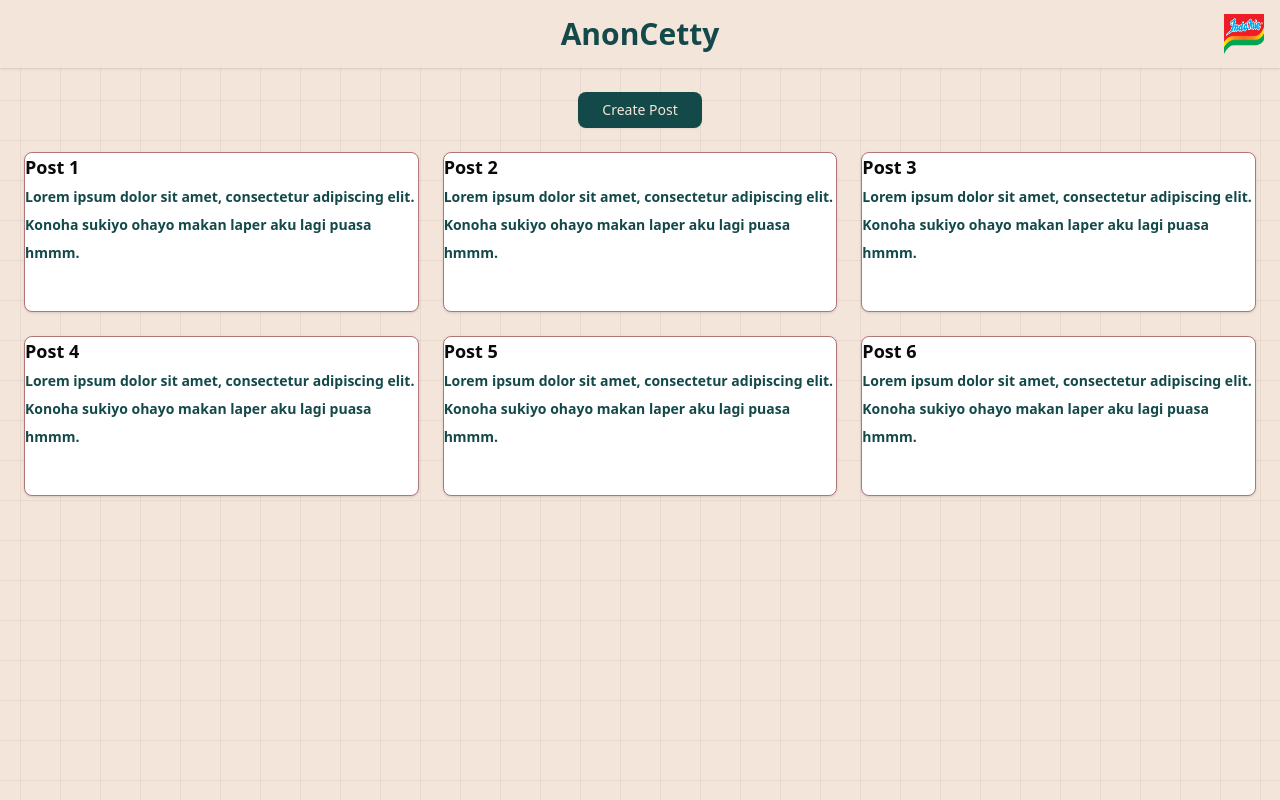
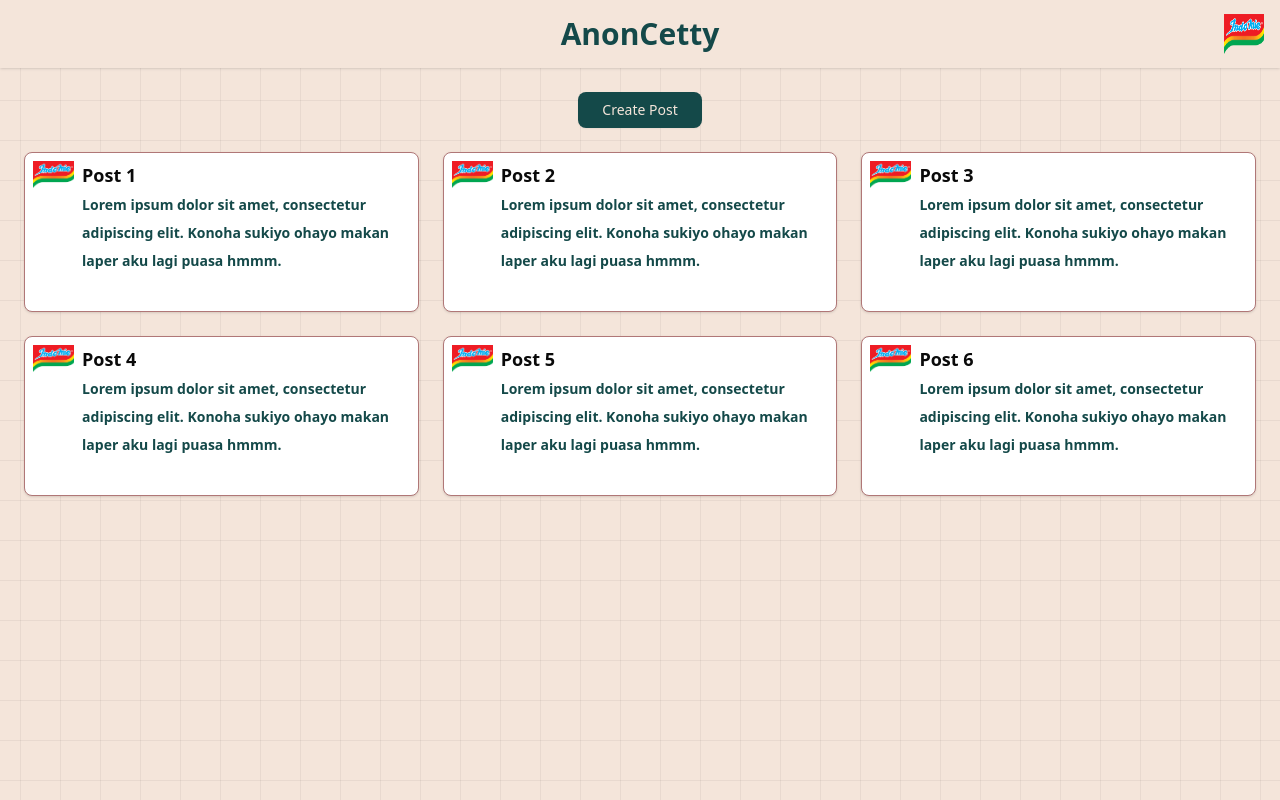
Before and after one commit to 53buahapel/anoncetty, a Next.js app: page / in a window 1280 px wide. Built offline with nearby package versions, Linux system fonts and the light colour scheme.

Commit message:
feat: add API routes for post handling and update UI components for better user experience

```diff
--- /dev/null
+++ b/app/api/post/route.ts
@@ -0,0 +1,16 @@
+import { NextRequest, NextResponse } from "next/server";
+
+export async function GET(params : NextRequest) {
+  return NextResponse.json({
+    message: `My name is ${params.nextUrl.searchParams.get("name")}`
+  });
+}
+
+export async function POST(request : NextRequest) {
+  const body = await request.json();
+  console.log(body);
+
+  return NextResponse.json({
+    message: "Hello World"
+  });
+}
--- a/app/create/page.tsx
+++ b/app/create/page.tsx
@@ -20,8 +20,8 @@ export default function CreatePost() {
           <form className="space-y-4">
             <Input
               type="text"
-              placeholder="Tulis Nama Kamu Disini..."
-              className="w-ful placeholder:text-[#144949]/50l"
+              placeholder="Judulnya disini..."
+              className="w-full placeholder:text-[#144949]/50l"
             />
 
             <Textarea
--- a/app/globals.css
+++ b/app/globals.css
@@ -3,6 +3,15 @@
 @plugin "tailwindcss-animate";
 
 @custom-variant dark (&:is(.dark *));
+@tailwind base;
+@tailwind components;
+@tailwind utilities;
+
+@layer base {
+  * {
+    @apply border-border;
+  }
+}
 
 @theme inline {
   --color-background: var(--background);
--- a/app/layout.tsx
+++ b/app/layout.tsx
@@ -1,6 +1,7 @@
 import type { Metadata } from "next";
 import { Geist, Geist_Mono } from "next/font/google";
 import "./globals.css";
+// import TopLoader from "@/components/TopLoader";
 
 const geistSans = Geist({
   variable: "--font-geist-sans",
@@ -27,6 +28,7 @@ export default function RootLayout({
       <body
         className={`${geistSans.variable} ${geistMono.variable} antialiased bg-background text-foreground`}
       >
+        {/* <TopLoader /> */}
         {children}
       </body>
     </html>
--- a/app/page.tsx
+++ b/app/page.tsx
@@ -5,6 +5,7 @@ import Link from "next/link";
 import Header from "@/components/Header";
 import { Button } from "@/components/ui/button";
 import PostsSkeleton from "@/components/PostsSkeleton";
+import Image from "next/image";
 
 export default function Home() {
   const [fetchThread, setLoading] = useState(true);
@@ -32,14 +33,21 @@ export default function Home() {
         {Array.from({ length: 6 }).map((_, i) => (
           <div
             key={i}
-            className="h-40 bg-card text-card-foreground border border-border rounded-md flex text-lg font-semibold shadow transition-all duration-500">
+            className="h-40 bg-card text-card-foreground p-2 border border-border rounded-md flex text-lg font-semibold shadow transition-all duration-500">
             {fetchThread ? (
               <PostsSkeleton /> // Single rectangle skeleton
             ) : (
-              <p>
-                Post {i + 1} <br />
-                <span className="text-sm text-muted-foreground">Lorem ipsum dolor sit amet, consectetur adipiscing elit. Konoha sukiyo ohayo makan laper aku lagi puasa hmmm.</span>
-              </p> // Final content
+              <div className="flex space-x-2">
+                <div className="">
+                  <Image src="/Indomie_Logo.png" alt="placeholder" width={100} height={100} />
+                </div>
+                <div className="">
+                  <p>
+                    Post {i + 1}
+                  </p>
+                  <span className="text-sm text-muted-foreground">Lorem ipsum dolor sit amet, consectetur adipiscing elit. Konoha sukiyo ohayo makan laper aku lagi puasa hmmm.</span>
+                </div>
+              </div>
             )}
           </div>
         ))}
--- a/components/PostsSkeleton.tsx
+++ b/components/PostsSkeleton.tsx
@@ -5,14 +5,16 @@ export default function PostsSkeleton() {
       <div className="absolute inset-0 bg-muted-foreground from-muted via-muted/50 to-muted animate-shimmer z-0 opacity-30" />
 
       {/* Skeleton Content */}
-      <div className="relative z-10 flex flex-col h-full space-y-3 p-4">
-
+      <div className="flex items-start space-x-3">
         {/* Avatar Circle */}
         <div className="w-12 h-12 bg-muted-foreground rounded-full overflow-hidden relative animate-pulse opacity-65" />
+
         {/* Text Lines */}
-        <div className="w-3/4 h-4 bg-muted-foreground rounded relative overflow-hidden animate-pulse opacity-65" />
-        <div className="w-1/2 h-4 bg-muted-foreground rounded relative overflow-hidden animate-pulse opacity-65" />
-
+        <div className="flex flex-col space-y-2 w-3/4">
+          <div className="w-1/2 h-5 bg-muted-foreground rounded relative overflow-hidden animate-pulse opacity-65" />
+          <div className="w-1/2 h-4 bg-muted-foreground rounded relative overflow-hidden animate-pulse opacity-65" />
+          <div className="w-3/4 h-4 bg-muted-foreground rounded relative overflow-hidden animate-pulse opacity-65" />
+        </div>
       </div>
     </div>
   );
--- /dev/null
+++ b/components/TopLoader.tsx
@@ -0,0 +1,20 @@
+"use client"
+
+import { useState, useEffect } from "react"
+
+export default function Component() {
+  const [progress, setProgress] = useState(0)
+  useEffect(() => {
+    const timer = setInterval(() => {
+      setProgress((prevProgress) => prevProgress + 10)
+    }, 100)
+    return () => {
+      clearInterval(timer)
+    }
+  }, [])
+  return (
+    <div className="fixed top-0 left-0 w-full h-1 z-50">
+      <div className="h-full bg-primary transition-all duration-300 ease-in-out" style={{ width: `${progress}%` }} />
+    </div>
+  )
+}
--- a/package.json
+++ b/package.json
@@ -11,10 +11,12 @@
   "dependencies": {
     "@radix-ui/react-label": "^2.1.2",
     "@radix-ui/react-slot": "^1.1.2",
+    "@types/nprogress": "^0.2.3",
     "class-variance-authority": "^0.7.1",
     "clsx": "^2.1.1",
     "lucide-react": "^0.477.0",
     "next": "15.2.1",
+    "nprogress": "^0.2.0",
     "react": "^19.0.0",
     "react-dom": "^19.0.0",
     "tailwind-merge": "^3.0.2",
```
Also changed, not shown: 1 other file (tests, documents, lock files or other folders).
